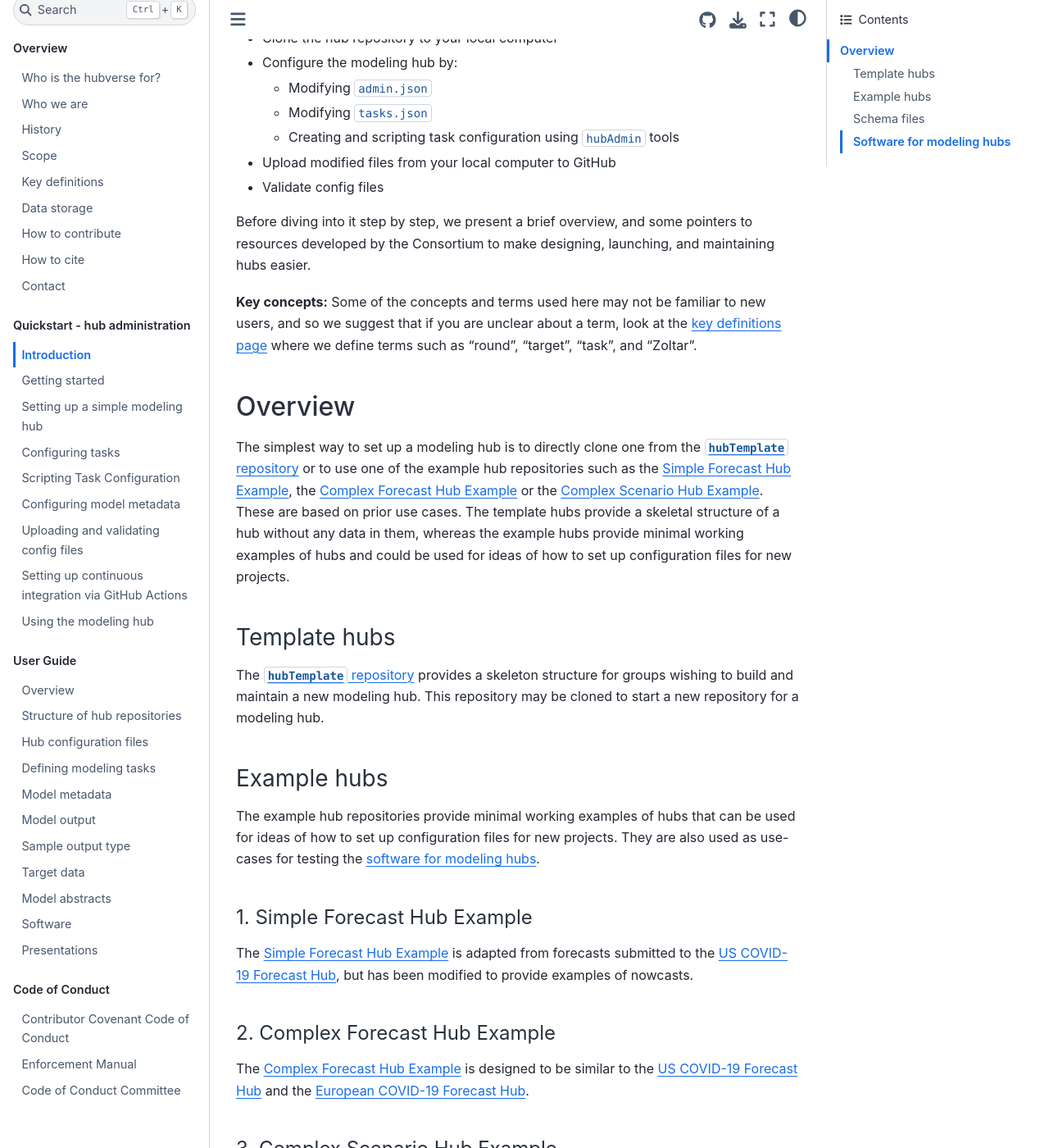
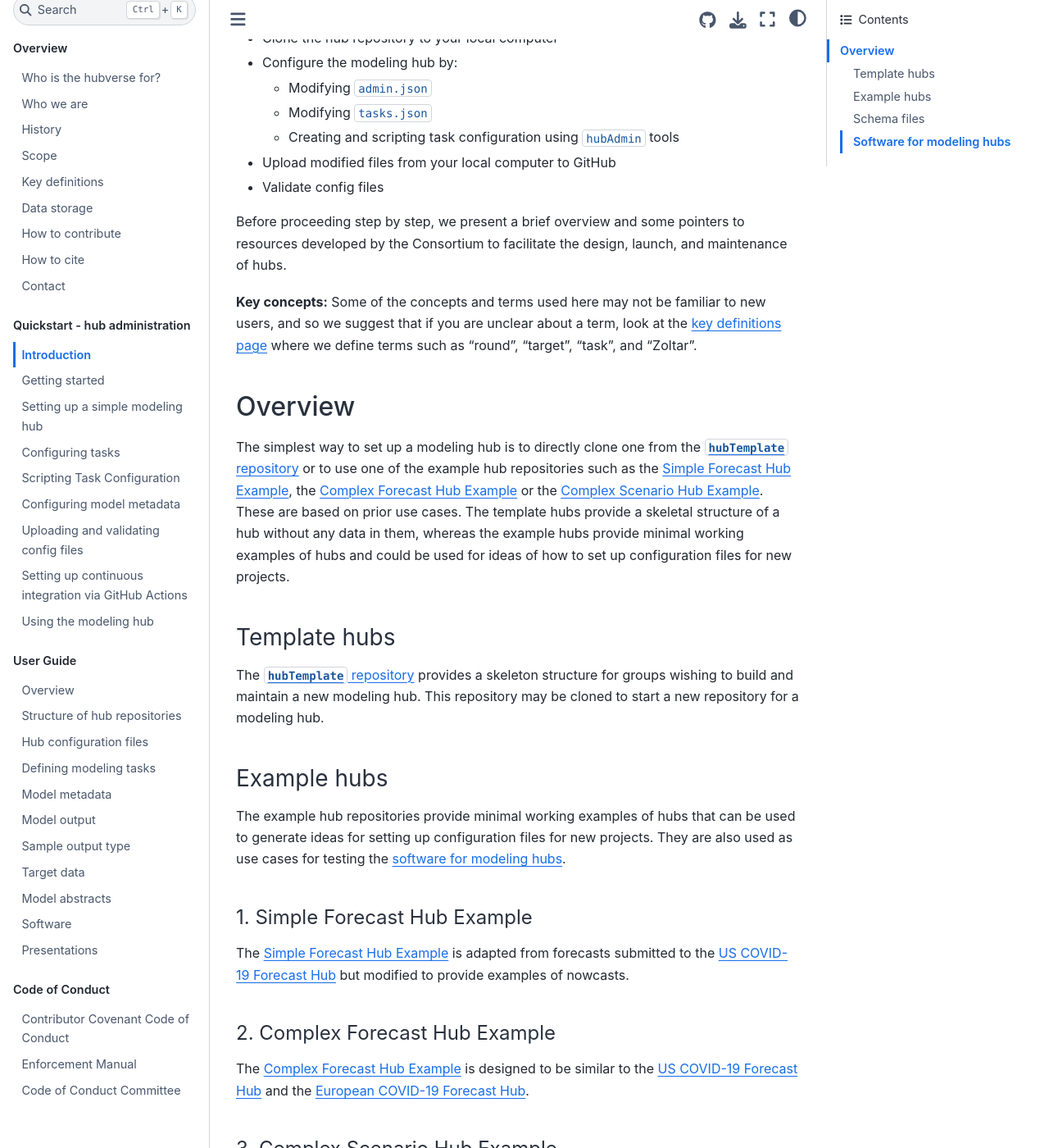
Before and after one commit to hubverse-org/hubDocs, a Sphinx documentation site: the page built from docs/source/quickstart-hub-admin/intro.md, in a window 1280 px wide and 1400 px high, scrolled down 222 px. Shown: the whole window at 82% size. Built offline with Sphinx 7.4.7 and the Sphinx Book theme 1.1.4, drawn with Linux system fonts in a browser that asks for light colours; comment, search, counter and statistics services are not loaded; some of the changed text lies outside the part shown.

Commit message:
additional Grammarly suggestions

```diff
--- a/docs/source/quickstart-hub-admin/intro.md
+++ b/docs/source/quickstart-hub-admin/intro.md
@@ -2,7 +2,7 @@
 
 This quickstart guide provides instructions for creating and hosting a simple hub.
 
-It will provide step by step directions to
+It will provide step-by-step directions to
 - Create a hub repository
 - Clone the hub repository to your local computer
 - Configure the modeling hub by:
@@ -12,7 +12,7 @@ It will provide step by step directions to
 - Upload modified files from your local computer to GitHub
 - Validate config files
 
-Before diving into it step by step, we present a brief overview, and some pointers to resources developed by the Consortium to make designing, launching, and maintaining hubs easier.
+Before proceeding step by step, we present a brief overview and some pointers to resources developed by the Consortium to facilitate the design, launch, and maintenance of hubs.
 
 **Key concepts:** Some of the concepts and terms used here may not be familiar to new users, and so we suggest that if you are unclear about a term, look at the [key definitions page](../overview/definitions.md) where we define terms such as "round", "target", "task", and "Zoltar".
 
@@ -26,11 +26,11 @@ The [`hubTemplate` repository](https://github.com/hubverse-org/hubTemplate) prov
 
 ### Example hubs
 
-The example hub repositories provide minimal working examples of hubs that can be used for ideas of how to set up configuration files for new projects. They are also used as use-cases for testing the [software for modeling hubs](../user-guide/software.md).
+The example hub repositories provide minimal working examples of hubs that can be used to generate ideas for setting up configuration files for new projects. They are also used as use cases for testing the [software for modeling hubs](../user-guide/software.md).
 
 #### 1. Simple Forecast Hub Example
 
-The [Simple Forecast Hub Example](https://github.com/hubverse-org/example-simple-forecast-hub) is adapted from forecasts submitted to the [US COVID-19 Forecast Hub](https://github.com/reichlab/covid19-forecast-hub), but has been modified to provide examples of nowcasts.
+The [Simple Forecast Hub Example](https://github.com/hubverse-org/example-simple-forecast-hub) is adapted from forecasts submitted to the [US COVID-19 Forecast Hub](https://github.com/reichlab/covid19-forecast-hub) but modified to provide examples of nowcasts.
 
 #### 2. Complex Forecast Hub Example
 
```
Also changed, not shown: other parts of docs/source/quickstart-hub-admin/intro.md (+1 -1 lines).
